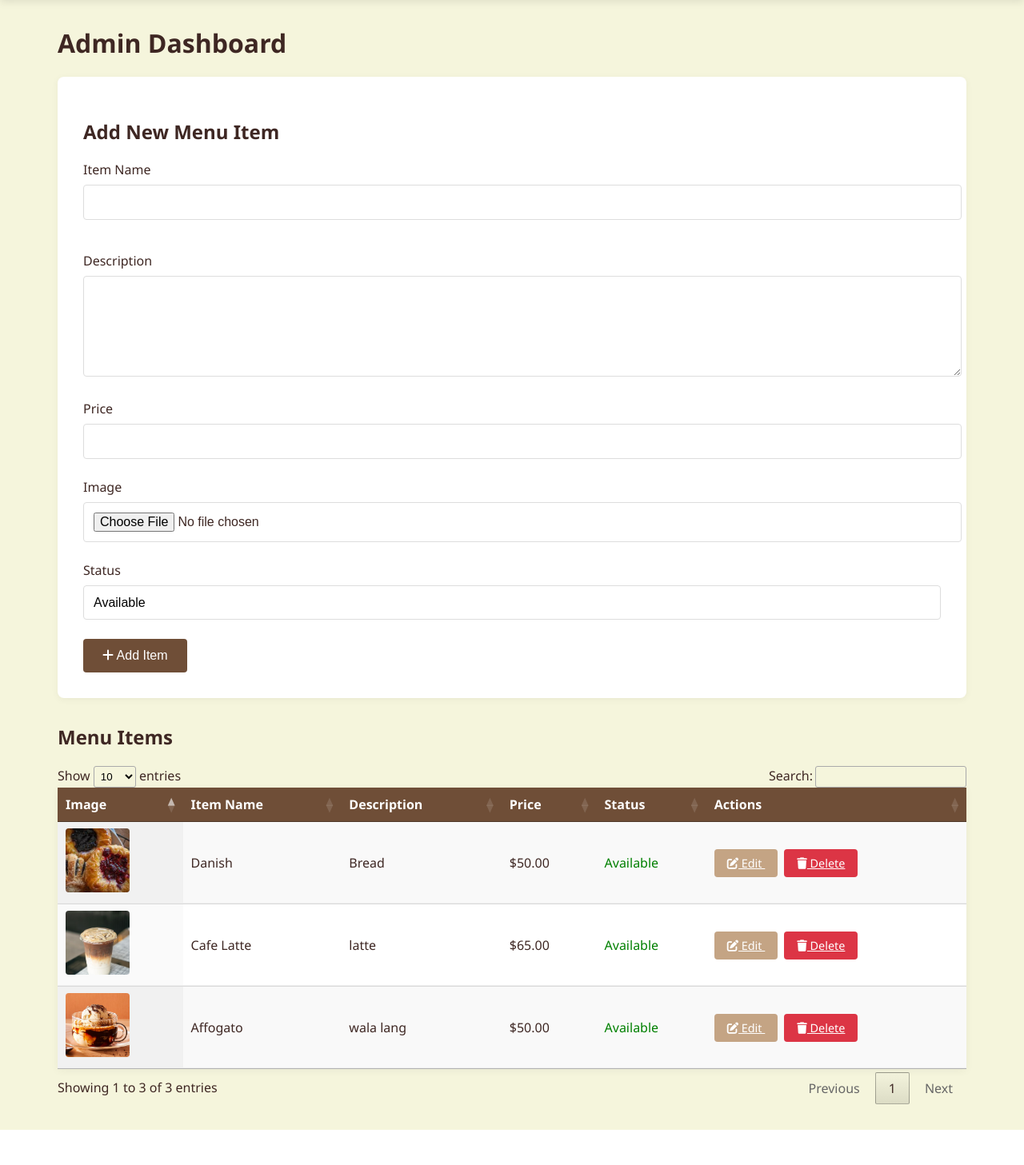
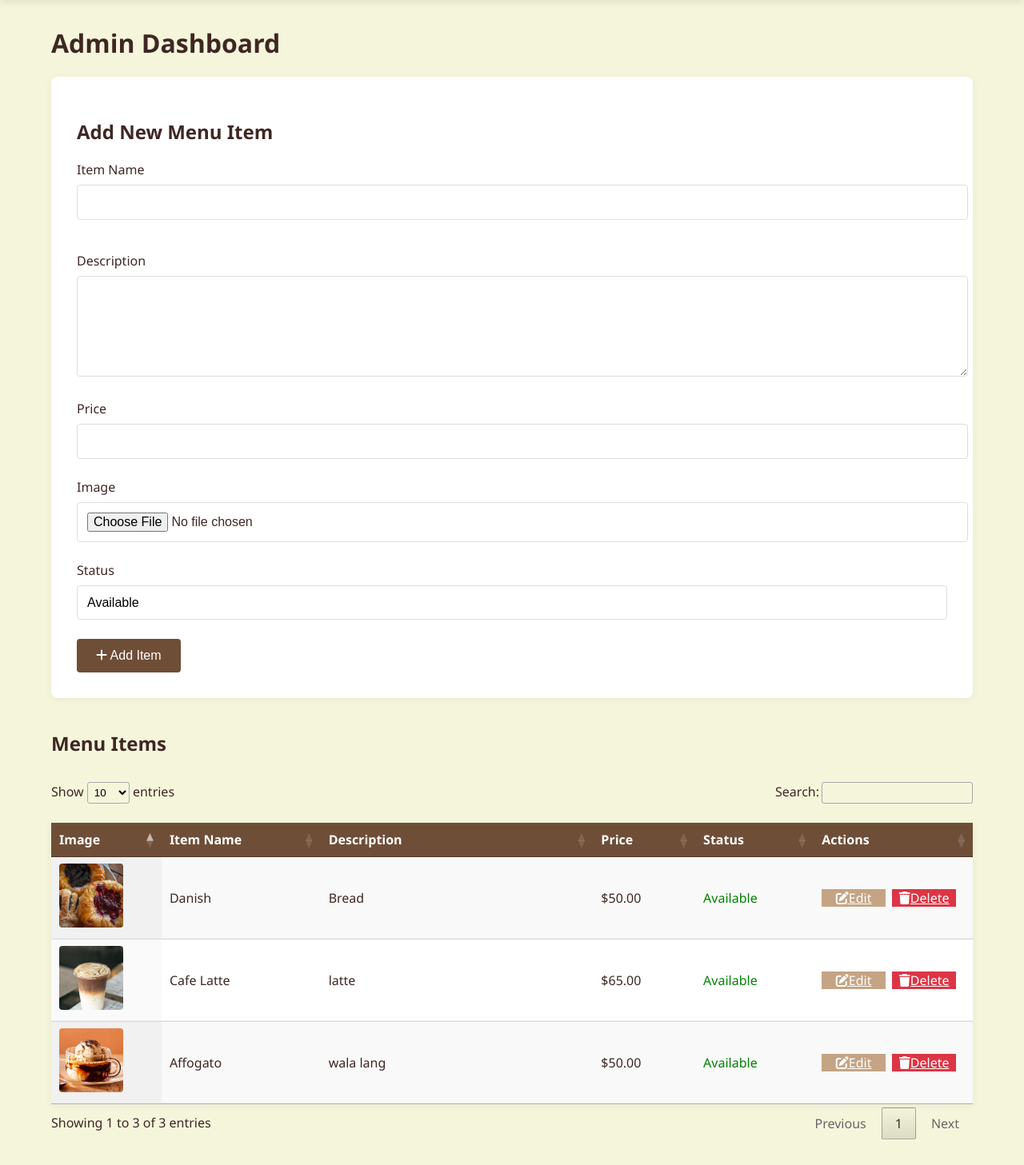
Before and after one commit to CraneSubZero/coffeeshop, a PHP site: page /kkc/admin_dashboard.php in a window 1280 px wide. Shown: the part 87-1544 px from the top of the page at 80% size. Before the commit the page ends 1500 px from the top, so only its background shows below. Run offline with PHP 8.4, Linux system fonts and the light colour scheme; a user stored in the database is signed in; data comes from the database, SQL or seed files in the repository; some libraries are stand-ins or nearby versions.

Commit message:
added add to cart options and maximized the space on admin dashboard

```diff
--- a/admin_dashboard.php
+++ b/admin_dashboard.php
@@ -184,8 +184,8 @@ if (isset($_GET['delete'])) {
         }
 
        .container {
-    max-width: 1200px;
-    width: 100%;
+    max-width: 1400px;
+    width: 95%;
     margin: 2rem auto;
     padding: 0 2rem;
     box-sizing: border-box;
@@ -242,7 +242,7 @@ if (isset($_GET['delete'])) {
             padding: 2rem;
             border-radius: 8px;
             box-shadow: 0 2px 10px rgba(0,0,0,0.05);
-            margin-bottom: 2rem;
+            margin-bottom: 2.5rem;
         }
 
         .form-group {
@@ -323,15 +323,15 @@ if (isset($_GET['delete'])) {
             /* Menu items table */
         .menu-items-table {
             width: 100%;
-            border-collapse: collapse;
-            margin-top: 2rem;
+            min-width: 1100px;
+            margin-top: 2.5rem;
             background-color: white;
             box-shadow: 0 2px 10px rgba(0,0,0,0.05);
         }
 
         .menu-items-table th,
         .menu-items-table td {
-            padding: 1rem;
+            padding: 1.25rem 2rem;
             text-align: left;
             border-bottom: 1px solid #eee;
         }
@@ -363,12 +363,17 @@ if (isset($_GET['delete'])) {
         }
 
         .action-btn {
-            padding: 0.5rem 1rem;
-            border: none;
-            border-radius: 4px;
-            cursor: pointer;
-            font-size: 0.9rem;
-            margin-right: 0.5rem;
+            margin-right: 0; /* Remove any margin that may cause stacking */
+            min-width: 80px; /* Ensures buttons are wide enough */
+            justify-content: center;
+            display: flex;
+            align-items: center;
+        }
+
+        .action-buttons {
+            display: flex;
+            gap: 0.5rem; /* Space between buttons */
+            align-items: center;
         }
 
         .edit-btn {
@@ -395,6 +400,48 @@ if (isset($_GET['delete'])) {
         .alert-error {
             background-color: #f8d7da;
             color: #721c24;
+        }
+
+        /* Space out the DataTables search bar */
+        .dataTables_filter {
+            margin-bottom: 1.5rem !important;
+            float: right !important;
+        }
+
+        /* Space out the DataTables length selector */
+        .dataTables_length {
+            margin-bottom: 1.5rem !important;
+        }
+
+        /* Ensure the table is not too close to the top */
+        #menuItemsTable_wrapper {
+            margin-top: 2rem;
+        }
+
+        /* Set min-widths for columns for better spacing */
+        .menu-items-table th:nth-child(1),
+        .menu-items-table td:nth-child(1) {
+            min-width: 100px; /* Image */
+        }
+        .menu-items-table th:nth-child(2),
+        .menu-items-table td:nth-child(2) {
+            min-width: 160px; /* Item Name */
+        }
+        .menu-items-table th:nth-child(3),
+        .menu-items-table td:nth-child(3) {
+            min-width: 300px; /* Description */
+        }
+        .menu-items-table th:nth-child(4),
+        .menu-items-table td:nth-child(4) {
+            min-width: 90px; /* Price */
+        }
+        .menu-items-table th:nth-child(5),
+        .menu-items-table td:nth-child(5) {
+            min-width: 110px; /* Status */
+        }
+        .menu-items-table th:nth-child(6),
+        .menu-items-table td:nth-child(6) {
+            min-width: 160px; /* Actions */
         }
     </style>
 </head>
@@ -511,14 +558,14 @@ if (isset($_GET['delete'])) {
                                 <?php endif; ?>
                             </td>
                             <td>
+                                <div class="action-buttons">
                                     <a href="?edit=<?php echo $item['id']; ?>" class="action-btn edit-btn">
                                         <i class="fas fa-edit"></i> Edit
                                     </a>
-
                                     <a href="?delete=<?php echo $item['id']; ?>" class="action-btn delete-btn" onclick="return confirm('Delete this item?');">
                                         <i class="fas fa-trash"></i> Delete
                                     </a>
-
+                                </div>
                             </td>
                         </tr>
                     <?php endforeach; ?>
```
Also changed, not shown: add_to_cart.php (+35 -27 lines), uploads/menu_items/682c7583c04ad5.23442924.jpg (added), uploads/menu_items/682c767d4eefe5.69475592.jpeg (added), uploads/menu_items/682c79366d0cf9.26506655.jpeg (added), uploads/menu_items/682c79eac83cd8.91640387.jpg (added). Lines whose indentation alone changed are shown as unchanged.
